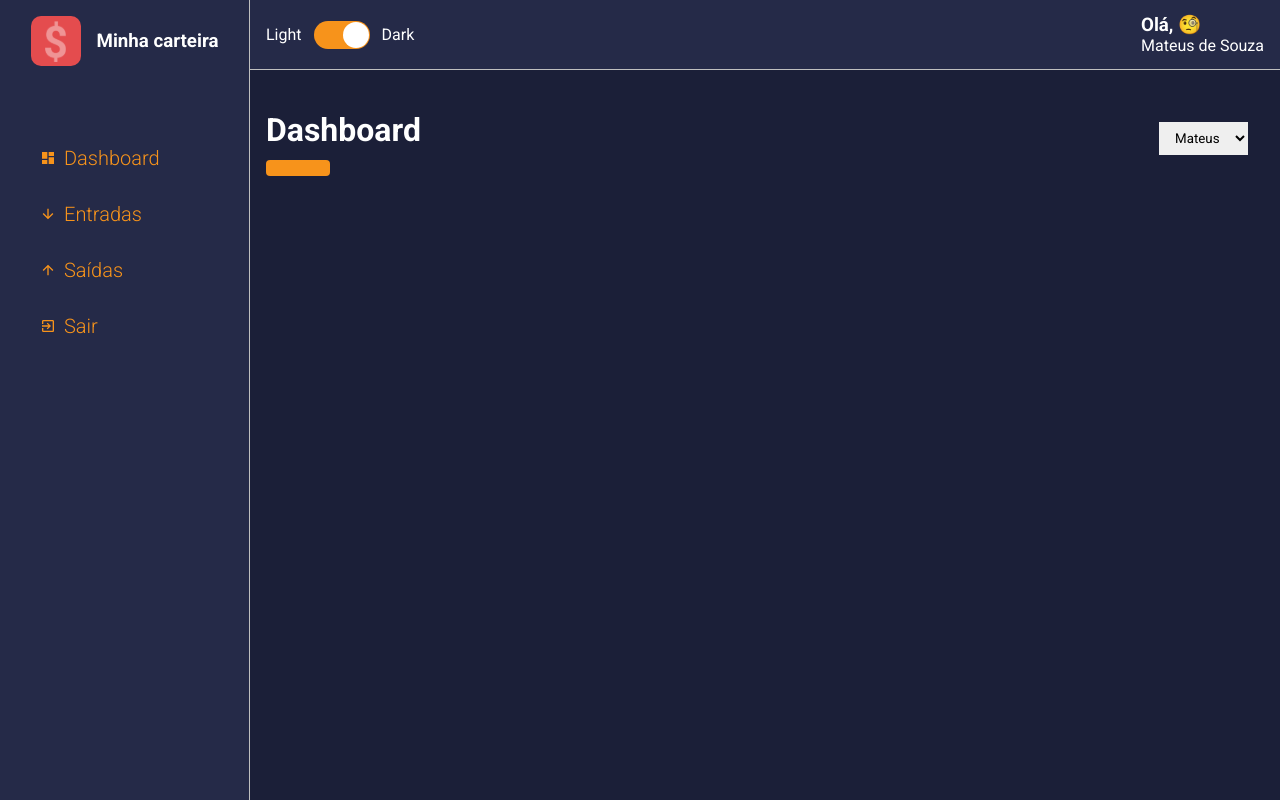
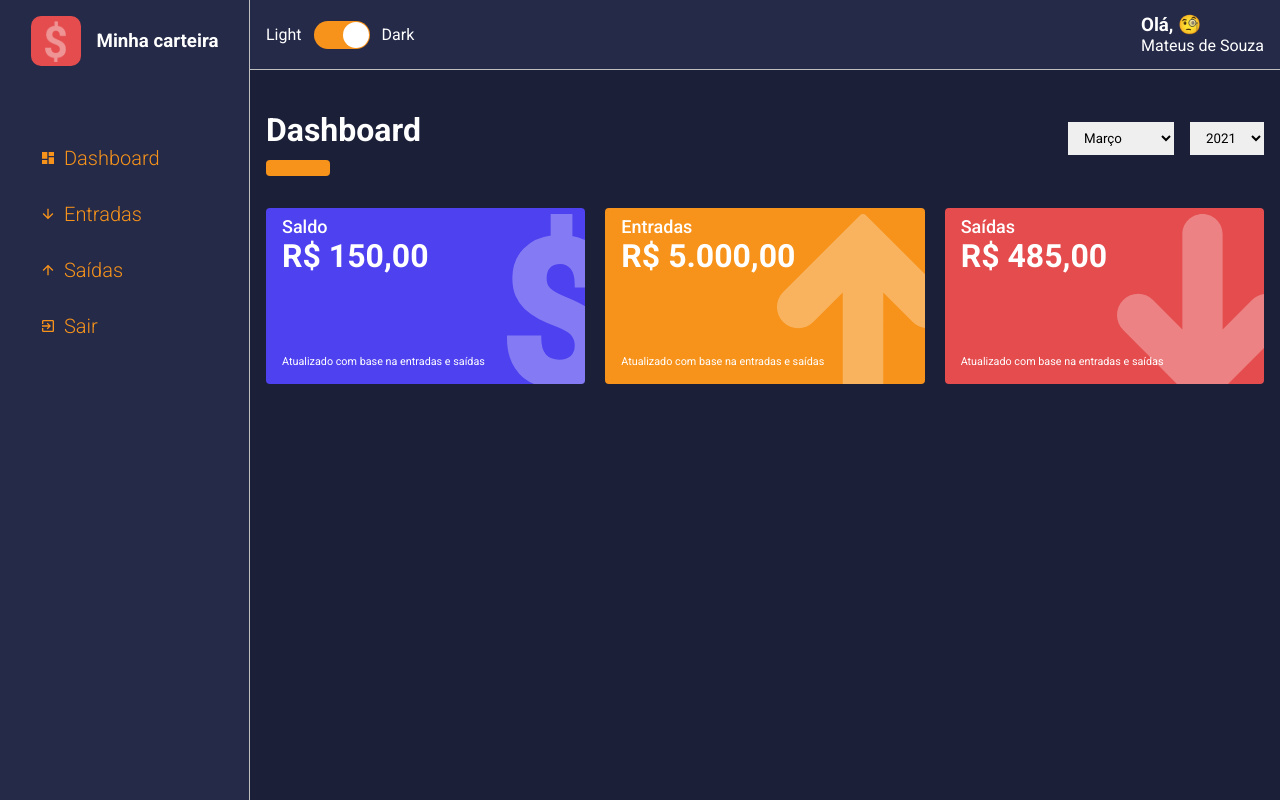
Before and after one commit to mateussp97/dashboard-reactts, a React (Create React App) app: page /dashboard in a window 1280 px wide. Built offline with nearby package versions, Linux system fonts and the light colour scheme.

Commit message:
add: WalletBox component

```diff
--- a/package.json
+++ b/package.json
@@ -12,6 +12,7 @@
     "@types/react-dom": "^17.0.0",
     "@types/styled-components": "^5.1.7",
     "react": "^17.0.1",
+    "react-countup": "^4.3.3",
     "react-dom": "^17.0.1",
     "react-icons": "^4.2.0",
     "react-id-generator": "^3.0.1",
--- /dev/null
+++ b/src/components/WalletBox/index.tsx
@@ -0,0 +1,91 @@
+import React from "react";
+import styled from "styled-components";
+import arrowDown from "../../assets/arrow-down.svg";
+import arrowUp from "../../assets/arrow-up.svg";
+import dollar from "../../assets/dollar.svg";
+import CountUp from "react-countup";
+
+interface IWalletBoxProps {
+  title: string;
+  amount: number;
+  footerLabel: string;
+  icon: "arrowDown" | "arrowUp" | "dollar";
+  color: string;
+}
+
+interface IContainerProps {
+  color: string;
+}
+
+const WalletBox: React.FC<IWalletBoxProps> = ({
+  title,
+  amount,
+  footerLabel,
+  icon,
+  color,
+}) => {
+  const iconSelected = () => {
+    switch (icon) {
+      case "dollar":
+        return dollar;
+      case "arrowUp":
+        return arrowUp;
+      case "arrowDown":
+        return arrowDown;
+      default:
+        return undefined;
+    }
+  };
+
+  return (
+    <Container color={color}>
+      <span>{title}</span>
+      <h1>
+        <CountUp
+          end={amount}
+          prefix={"R$ "}
+          separator="."
+          decimal=","
+          decimals={2}
+          preserveValue={true}
+        />
+      </h1>
+      <small>{footerLabel}</small>
+      <img src={iconSelected()} alt={title} />
+    </Container>
+  );
+};
+
+const Container = styled.div<IContainerProps>`
+  width: 32%;
+  height: 176px;
+
+  background: ${(props) => props.color};
+  color: ${(props) => props.theme.colors.white};
+  border-radius: 0.25rem;
+  padding: 0.5rem 1rem;
+  overflow: hidden;
+
+  position: relative;
+
+  > img {
+    position: absolute;
+    bottom: -1.5rem;
+    right: -1.5rem;
+    opacity: 0.3;
+    height: 110%;
+  }
+
+  > span {
+    font-size: 1.125rem;
+    font-weight: 500;
+  }
+
+  > small {
+    font-size: 0.675rem;
+    position: absolute;
+    bottom: 1rem;
+  }
+`;
+
+export default WalletBox;
--- a/src/pages/Dashboard/index.tsx
+++ b/src/pages/Dashboard/index.tsx
@@ -1,25 +1,121 @@
-import React from "react";
+import React, { useMemo, useState } from "react";
 import styled from "styled-components";
+//? Importando o Aray de objetos que serão listados
+import gains from "../../repositories/gains";
+import expenses from "../../repositories/expenses";
 import ContentHeader from "../../components/ContentHeader";
 import SelectInput from "../../components/SelectInput";
+import listOfMonths from "../../utils/months";
+import WalletBox from "../../components/WalletBox";
 
-const Dashboard: React.FC = () => {
-  const options = [
-    {
-      value: "Mateus",
-      label: "Mateus",
-    },
-  ];
+interface IRoutParams {
+  match: {
+    params: {
+      type: string;
+    };
+  };
+}
+
+const Dashboard: React.FC<IRoutParams> = ({ match }) => {
+  const [monthSelected, setMonthSelected] = useState<String>(
+    String(new Date().getMonth() + 1)
+  );
+  const [yearSelected, setYearSelected] = useState<String>(
+    String(new Date().getFullYear())
+  );
+
+  //! Desestruturação
+  const { type } = match.params;
+
+  //! Mudança do 'title' de acordo com o path
+  const params = useMemo(() => {
+    return type === "entry-balance"
+      ? { title: "Entradas", lineColor: "#f7931b" }
+      : { title: "Saídas", lineColor: "#e44c4e" };
+  }, [type]);
+
+  const listData = useMemo(() => {
+    return type === "entry-balance" ? gains : expenses;
+  }, [type]);
+
+  const years = useMemo(() => {
+    let uniqueYears: number[] = [];
+
+    listData.forEach((item) => {
+      const date = new Date(item.date);
+      const year = date.getFullYear();
+
+      if (!uniqueYears.includes(year)) {
+        uniqueYears.push(year);
+      }
+    });
+
+    return uniqueYears.map((year) => {
+      return {
+        value: year,
+        label: year,
+      };
+    });
+  }, [listData]);
+
+  const months = useMemo(() => {
+    return listOfMonths.map((month, index) => {
+      return {
+        value: index + 1,
+        label: month,
+      };
+    });
+  }, []);
 
   return (
     <Container>
       <ContentHeader title="Dashboard" lineColor="#f7931b">
-        <SelectInput options={options} onChange={() => {}} />
+        <SelectInput
+          options={months}
+          onChange={(e) => setMonthSelected(e.target.value)}
+          defaultValue={monthSelected.toString()}
+        />
+        <SelectInput
+          options={years}
+          onChange={(e) => setYearSelected(e.target.value)}
+          defaultValue={yearSelected.toString()}
+        />
       </ContentHeader>
+      <Content>
+        <WalletBox
+          title="Saldo"
+          amount={150.0}
+          footerLabel="Atualizado com base na entradas e saídas"
+          icon="dollar"
+          color="#4e41f0"
+        />
+
+        <WalletBox
+          title="Entradas"
+          amount={5000.0}
+          footerLabel="Atualizado com base na entradas e saídas"
+          icon="arrowUp"
+          color="#f7931b"
+        />
+
+        <WalletBox
+          title="Saídas"
+          amount={485.0}
+          footerLabel="Atualizado com base na entradas e saídas"
+          icon="arrowDown"
+          color="#e44c4e"
+        />
+      </Content>
     </Container>
   );
 };
 
 const Container = styled.div``;
 
+const Content = styled.div`
+  display: flex;
+  align-items: center;
+  justify-content: space-between;
+`;
+
 export default Dashboard;
```
Also changed, not shown: 1 other file (tests, documents, lock files or other folders).
